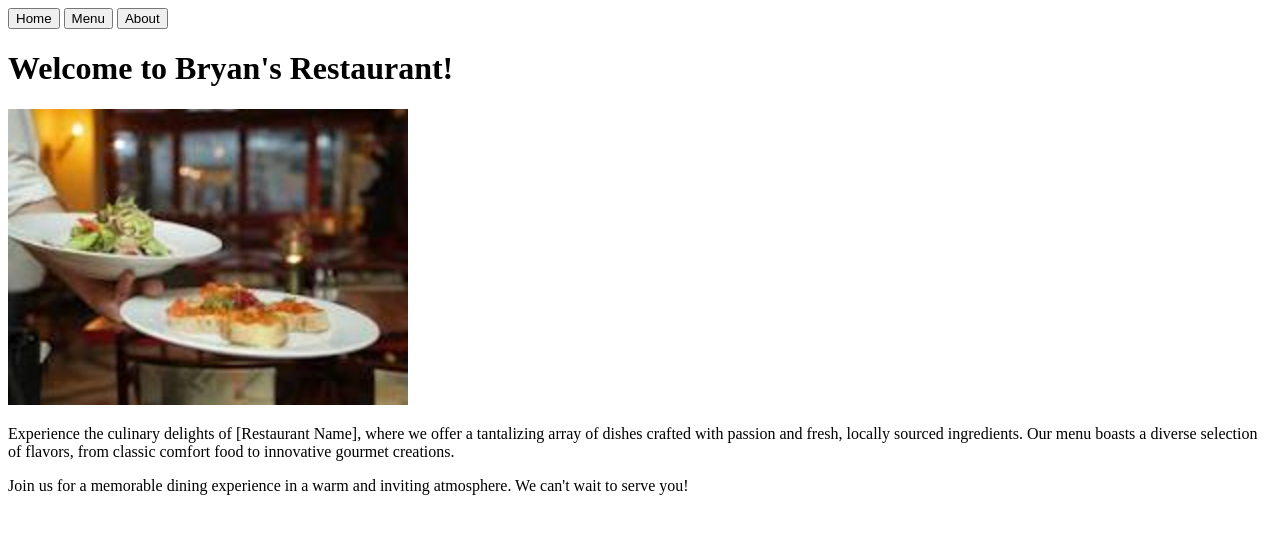
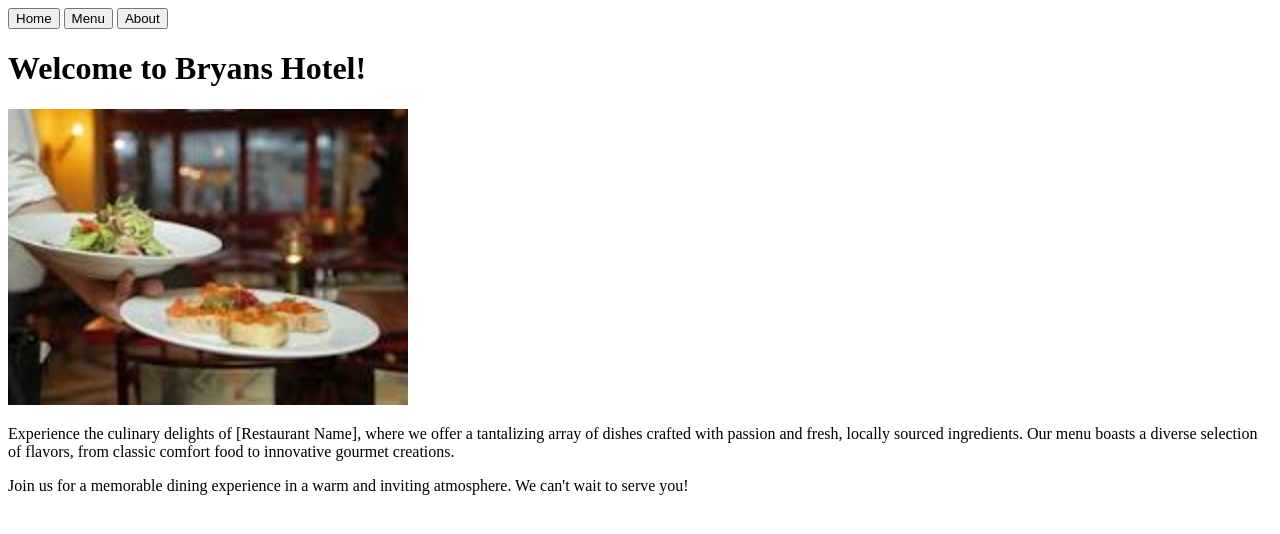
Before and after one commit to CodingSwordfish/restaurant, a website built with webpack: page rest folder/src/index.html in a window 1280 px wide. Built offline with nearby package versions, Linux system fonts and the light colour scheme.

Commit message:
Add homepage.js module

```diff
--- /dev/null
+++ b/rest folder/src/homepage.js
@@ -0,0 +1,22 @@
+import restImage from "./restaurant.jpg";
+
+
+export default function createHomePage(contentDiv) {
+    const h1 = document.createElement('h1');
+    h1.textContent = 'Welcome to Bryans Hotel!';
+    contentDiv.appendChild(h1);
+
+    const img = document.createElement('img');
+    img.src = restImage;
+    img.alt = 'Restaurant Image';
+    img.width = 400;
+    contentDiv.appendChild(img);
+
+    const p1 = document.createElement('p');
+    p1.textContent = 'Experience the culinary delights of [Restaurant Name], where we offer a tantalizing array of dishes crafted with passion and fresh, locally sourced ingredients. Our menu boasts a diverse selection of flavors, from classic comfort food to innovative gourmet creations.';
+    contentDiv.appendChild(p1);
+
+    const p2 = document.createElement('p');
+    p2.textContent = 'Join us for a memorable dining experience in a warm and inviting atmosphere. We can\'t wait to serve you!';
+    contentDiv.appendChild(p2);
+  }
--- a/rest folder/src/index.html
+++ b/rest folder/src/index.html
@@ -14,10 +14,7 @@
   </header>
 
   <div id="content">
-    <h1>Welcome to Bryan's Restaurant!</h1>
-    <img src="./restaurant.jpg" alt="Restaurant" width="400">
-    <p>Experience the culinary delights of [Restaurant Name], where we offer a tantalizing array of dishes crafted with passion and fresh, locally sourced ingredients. Our menu boasts a diverse selection of flavors, from classic comfort food to innovative gourmet creations.</p>
-    <p>Join us for a memorable dining experience in a warm and inviting atmosphere. We can't wait to serve you!</p>
+
     </div>
 
 </body>
--- a/rest folder/src/index.js
+++ b/rest folder/src/index.js
@@ -1 +1,4 @@
-alert ("hello")
+import createHomePage from './homepage.js';
+
+const contentDiv = document.getElementById('content');
+createHomePage(contentDiv);
```
